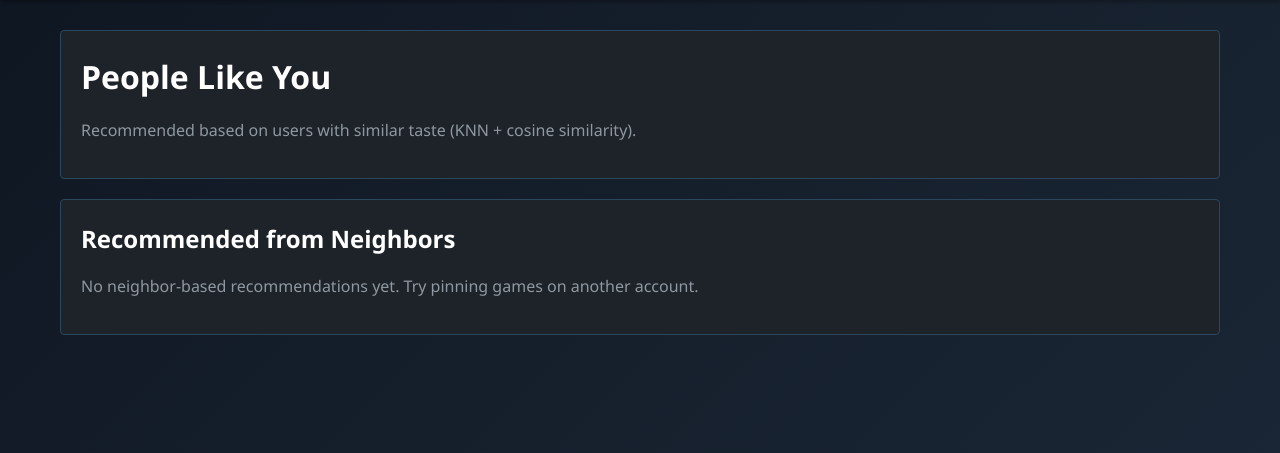
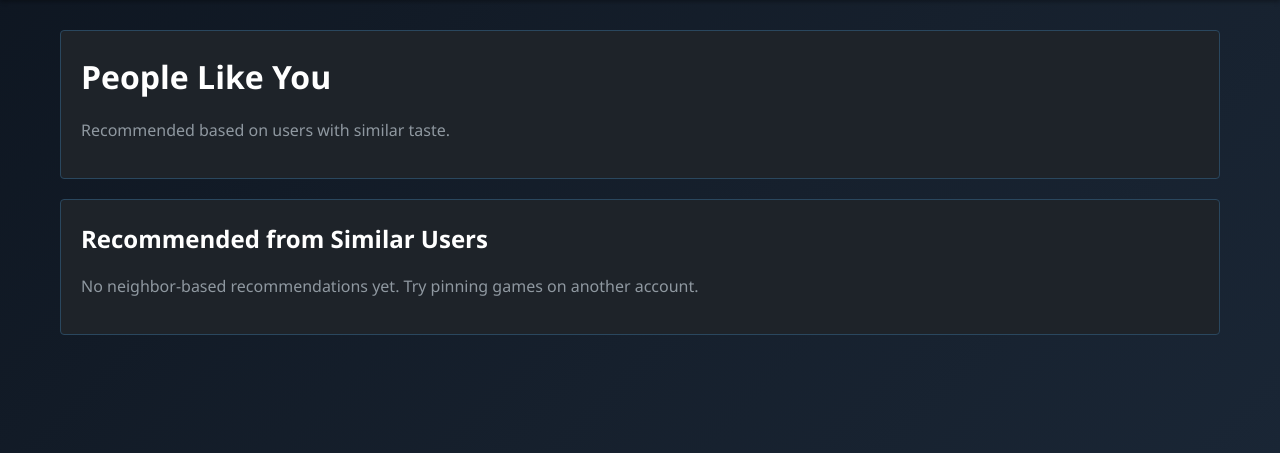
Before and after one commit to matths05/Steam-Recommendation-Engine, a Flask app: template flask_app/templates/knn.html in a window 1280 px wide. Shown: the part 63-516 px from the top of the page. Run offline with Flask 2, Linux system fonts and the light colour scheme; the template is opened without the code that fills it: values that come from a table or form of the project are taken from there, others are empty.

Commit message:
Increase cap for games added to databse

```diff
--- a/flask_app/profile_routes.py
+++ b/flask_app/profile_routes.py
@@ -152,7 +152,7 @@ def steam_settings():
         current_user.last_sync = datetime.utcnow()
 
         # Enrich Games collection for owned appids (cap to avoid hammering API)
-        owned_appids = [g["appid"] for g in current_user.owned_games[:200]]  # start with 50
+        owned_appids = [g["appid"] for g in current_user.owned_games[:1000]]  # start with 50
         existing = set(Game.objects(appid__in=owned_appids).scalar("appid"))
 
         for appid in owned_appids:
--- a/flask_app/templates/knn.html
+++ b/flask_app/templates/knn.html
@@ -4,7 +4,7 @@
 {% block content %}
   <div class="card">
     <h1>People Like You</h1>
-    <p class="text-muted">Recommended based on users with similar taste (KNN + cosine similarity).</p>
+    <p class="text-muted">Recommended based on users with similar taste.</p>
   </div>
 
   {% if error %}
@@ -14,7 +14,7 @@
   {% else %}
     {% if neighbors and neighbors|length > 0 %}
       <div class="card">
-        <h2>Nearest Neighbors</h2>
+        <h2>Similar Users</h2>
         <div style="display: grid; grid-template-columns: repeat(auto-fill, minmax(250px, 1fr)); gap: 15px; margin-top: 15px;">
           {% for n in neighbors %}
             <div style="background: var(--steam-darker); padding: 12px; border-radius: 4px; border: 1px solid var(--steam-border);">
@@ -33,7 +33,7 @@
     {% endif %}
 
     <div class="card">
-      <h2>Recommended from Neighbors</h2>
+      <h2>Recommended from Similar Users</h2>
       {% if recs and recs|length > 0 %}
         <ul class="recommendation-list" style="margin-top: 20px;">
           {% for r in recs %}
```
